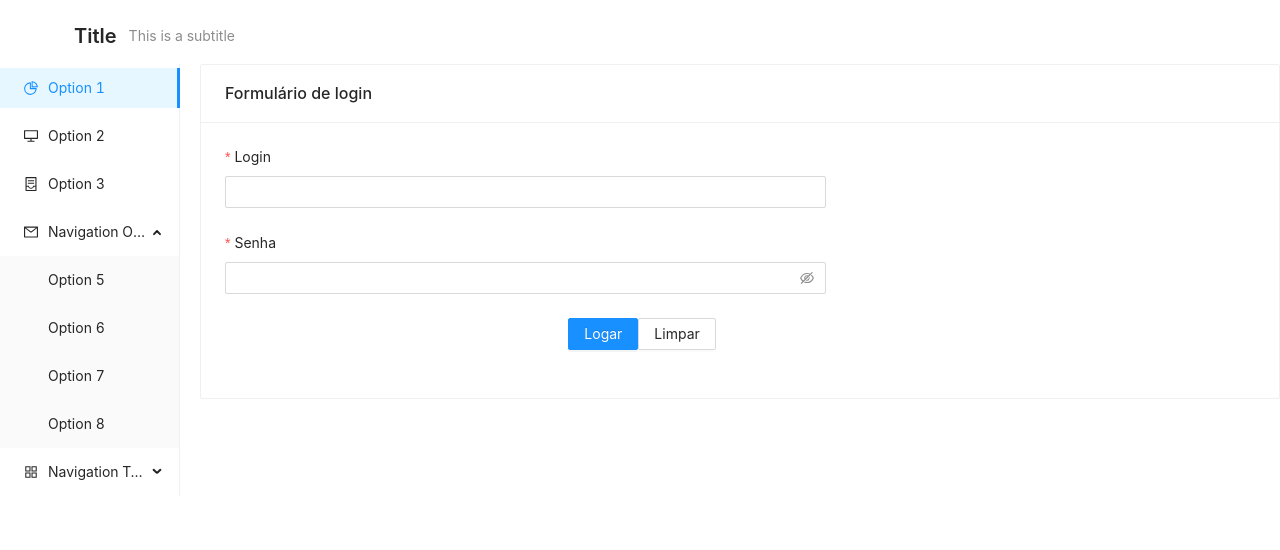
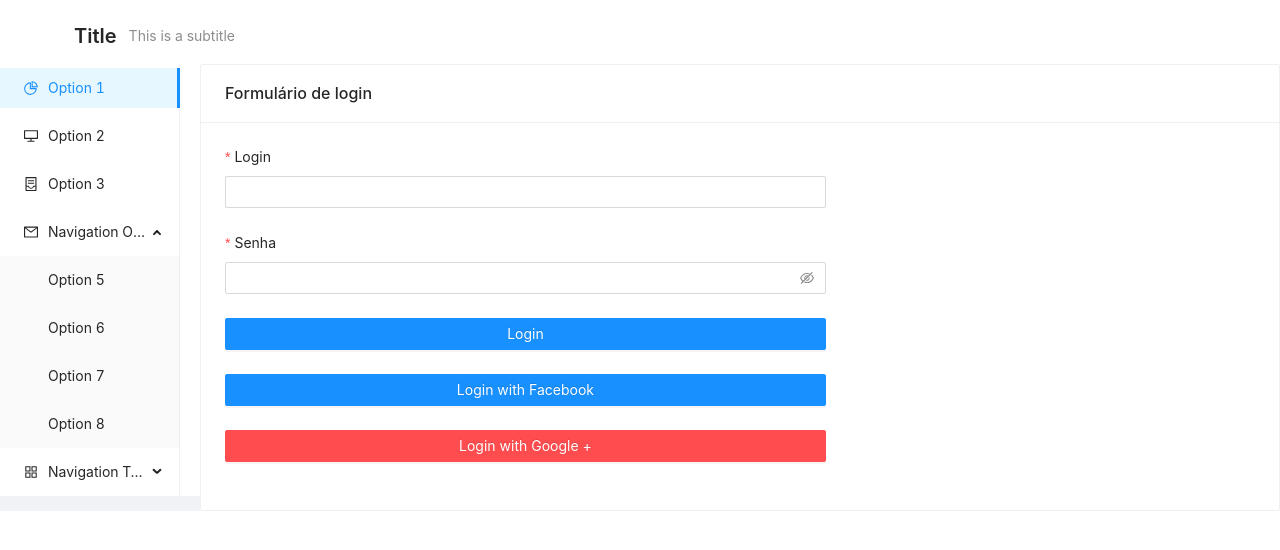
Before and after one commit to Vickout/MegaHack_Sebrae_Web, a React (Create React App) app: page /#/ in a window 1280 px wide. Shown: the top 550 px of the page. Built offline with nearby package versions, Linux system fonts and the light colour scheme; the HTML template or start-up script is replaced by a standard one.

Commit message:
ajustes pagina de login

```diff
--- a/src/pages/Login/index.tsx
+++ b/src/pages/Login/index.tsx
@@ -43,9 +43,20 @@ export default function Login() {
         >
           <Input.Password />
         </Form.Item>
-        <Form.Item {...tailLayout}>
-          <Button type="primary" htmlType="submit">Logar</Button>
-          <Button htmlType="button" onClick={onReset}>Limpar</Button>
+        <Form.Item>
+          <div>
+            <Button type="primary" block htmlType="submit">Login</Button>
+          </div>
+        </Form.Item>
+        <Form.Item>
+          <div>
+            <Button type="primary" block>Login with Facebook</Button>
+          </div>
+        </Form.Item>
+        <Form.Item>
+          <div>
+            <Button type="primary" danger block>Login with Google +</Button>
+          </div>
         </Form.Item>
       </Form>
     </Card>
```
